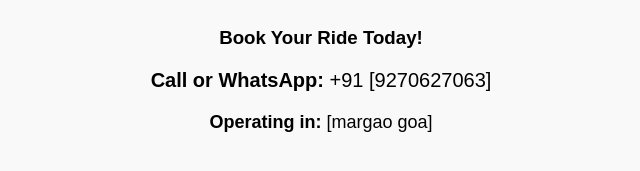
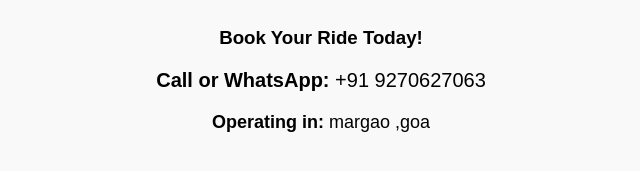
Before and after one commit to nizami7866-wq/nizami-tours-travels-, a plain HTML site: page index.html in a window 1280 px wide. Shown: the part 243-414 px from the top of the page, 319-959 px from the left. Drawn offline with Linux system fonts and the light colour scheme.

Commit message:
Update contact details and location in index.html

```diff
--- a/index.html
+++ b/index.html
@@ -14,8 +14,8 @@
 
     <h3>Book Your Ride Today!</h3>
     <!-- Change the placeholder text below to your real details -->
-    <p style="font-size: 20px;"><strong>Call or WhatsApp:</strong> +91 [9270627063]</p>
-    <p style="font-size: 18px;"><strong>Operating in:</strong> [margao goa]</p>
+    <p style="font-size: 20px;"><strong>Call or WhatsApp:</strong> +91 9270627063</p>
+    <p style="font-size: 18px;"><strong>Operating in:</strong> margao ,goa</p>
 
 </body>
 </html>
```
